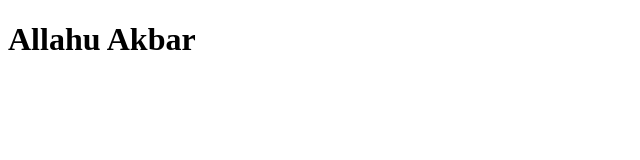
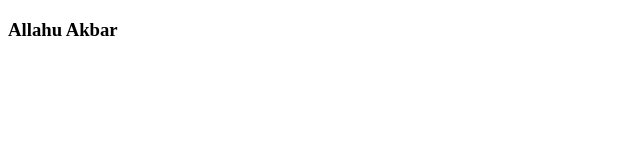
Before and after one commit to yassir-vr/git-test, a plain HTML site: page index.html in a window 1280 px wide. Shown: the whole page, without its empty margins (0-640 px from the left). Drawn offline with Linux system fonts and the light colour scheme.

Commit message:
ajout de h3

```diff
--- a/index.html
+++ b/index.html
@@ -6,6 +6,6 @@
     <title>Document</title>
 </head>
 <body>
-     <h1>Allahu Akbar</h1>
+     <h3>Allahu Akbar</h3>
 </body>
 </html>
```
